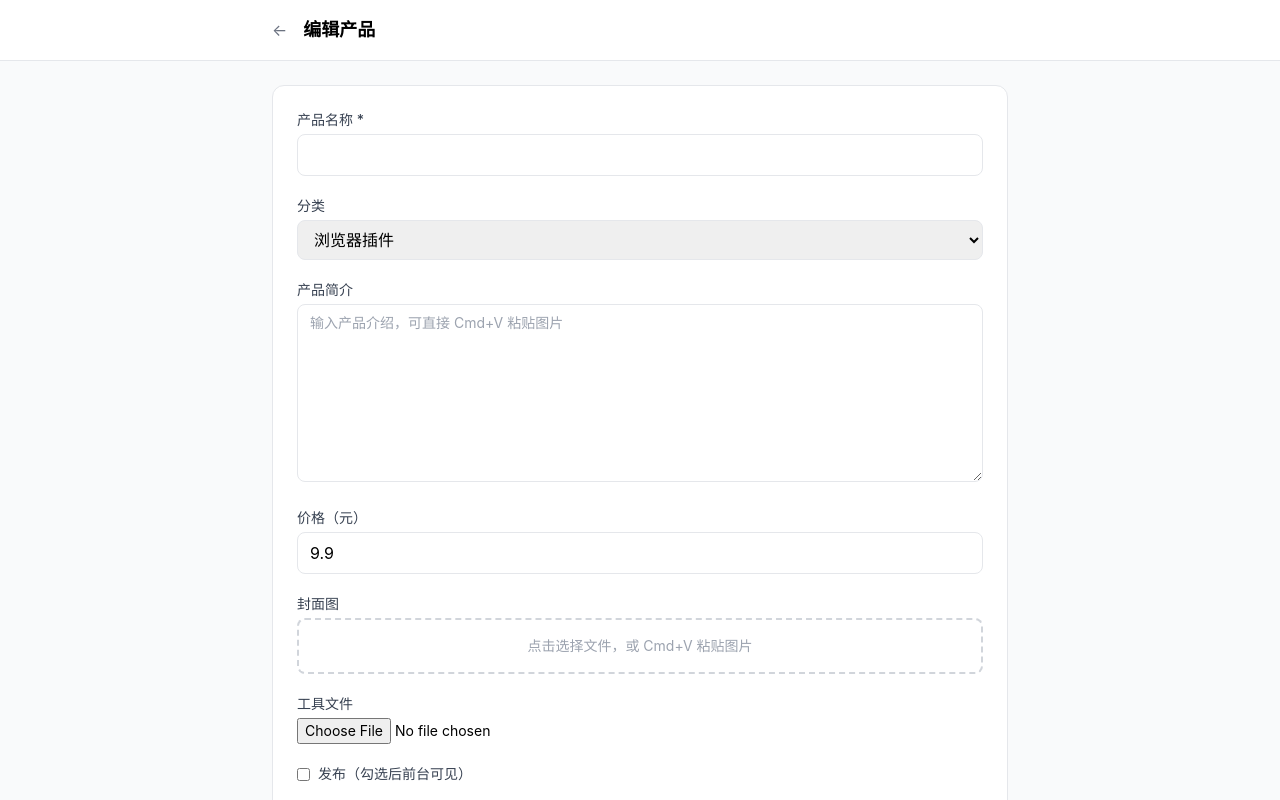
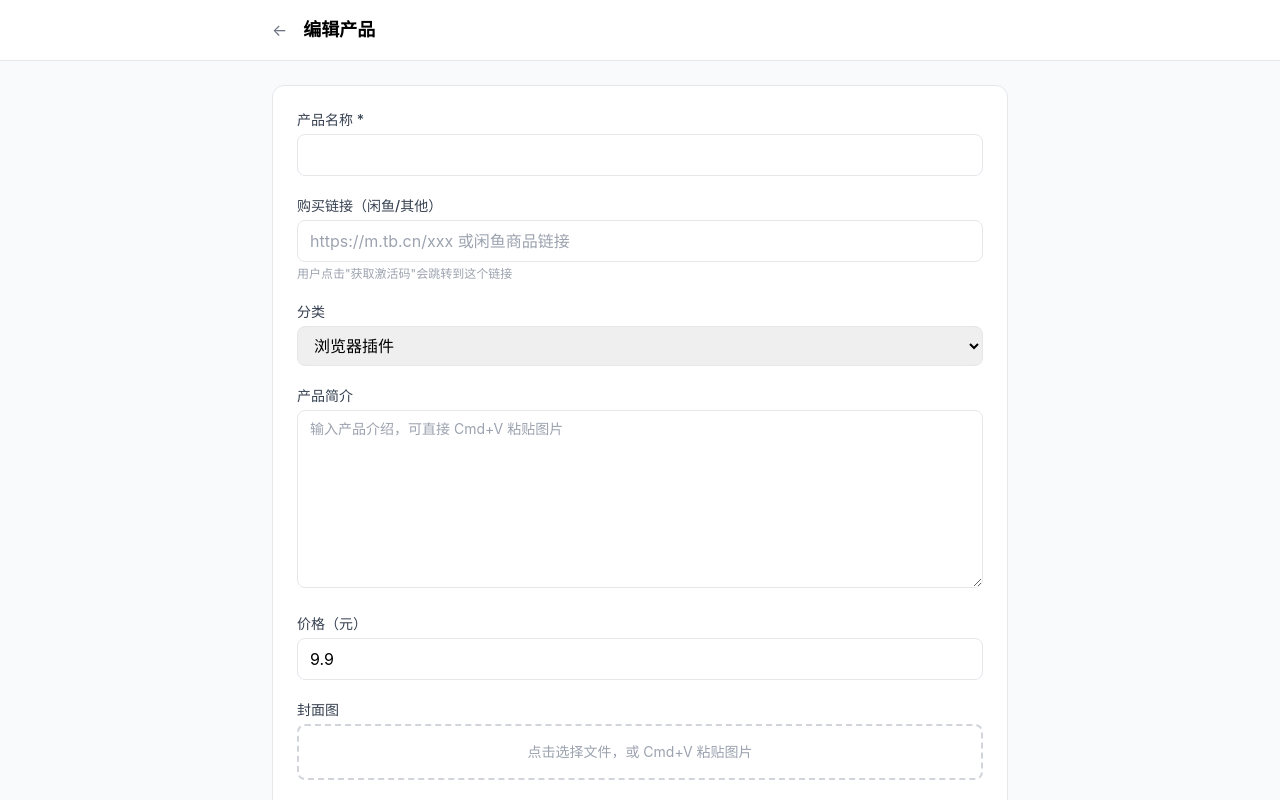
Before and after one commit to jiealun/tools, a React (Vite) app in the folder frontend/: page /admin/products/1 in a window 1280 px wide. Shown: the top 800 px of the page. Built offline with nearby package versions, Linux system fonts and the light colour scheme; no server answers; sample sign-in values are in the browser's storage.

Commit message:
feat: 加购买链接字段，用户端价格旁显示获取激活码按钮跳转闲鱼

```diff
--- a/frontend/src/pages/ProductDetail.tsx
+++ b/frontend/src/pages/ProductDetail.tsx
@@ -12,6 +12,7 @@ interface Product {
   category: string
   download_url: string
   ifaka_url: string
+  buy_url: string
   download_count: number
   created_at: string
 }
@@ -145,7 +146,16 @@ export default function ProductDetail() {
 
             <div className="mb-6">
               <span className="text-3xl font-bold text-orange-500">¥{product.price}</span>
-              <span className="text-sm text-gray-400 ml-2">/ 激活码</span>
+              {product.buy_url && (
+                <a
+                  href={product.buy_url}
+                  target="_blank"
+                  rel="noopener noreferrer"
+                  className="ml-3 inline-block px-4 py-1.5 bg-orange-500 text-white text-sm rounded-lg hover:bg-orange-600 transition"
+                >
+                  获取激活码
+                </a>
+              )}
             </div>
 
             <div className="space-y-3">
@@ -187,17 +197,6 @@ export default function ProductDetail() {
                 </div>
               )}
 
-              {/* 购买激活码 */}
-              {product.ifaka_url && (
-                <a
-                  href={product.ifaka_url}
-                  target="_blank"
-                  rel="noopener noreferrer"
-                  className="block w-full text-center py-3 px-6 bg-orange-500 text-white rounded-lg hover:bg-orange-600 transition font-medium"
-                >
-                  🔑 购买激活码
-                </a>
-              )}
             </div>
 
             <div className="mt-4 text-sm text-gray-400">
--- a/frontend/src/pages/admin/ProductEdit.tsx
+++ b/frontend/src/pages/admin/ProductEdit.tsx
@@ -11,6 +11,7 @@ interface ProductForm {
   category: string
   download_url: string
   ifaka_url: string
+  buy_url: string
   is_published: boolean
 }
 
@@ -23,6 +24,7 @@ const defaultForm: ProductForm = {
   category: 'plugin',
   download_url: '',
   ifaka_url: '',
+  buy_url: '',
   is_published: false,
 }
 
@@ -155,6 +157,19 @@ export default function AdminProductEdit() {
               className="w-full px-3 py-2 border rounded-lg outline-none focus:ring-2 focus:ring-gray-900"
               required
             />
+          </div>
+
+          {/* 购买链接 */}
+          <div>
+            <label className="block text-sm font-medium text-gray-700 mb-1">购买链接（闲鱼/其他）</label>
+            <input
+              type="url"
+              value={form.buy_url}
+              onChange={(e) => setForm({ ...form, buy_url: e.target.value })}
+              placeholder="https://m.tb.cn/xxx 或闲鱼商品链接"
+              className="w-full px-3 py-2 border rounded-lg outline-none focus:ring-2 focus:ring-gray-900"
+            />
+            <p className="text-xs text-gray-400 mt-1">用户点击"获取激活码"会跳转到这个链接</p>
           </div>
 
           {/* 分类 */}
```
Also changed, not shown: 2 other files (tests, documents, lock files or other folders).
